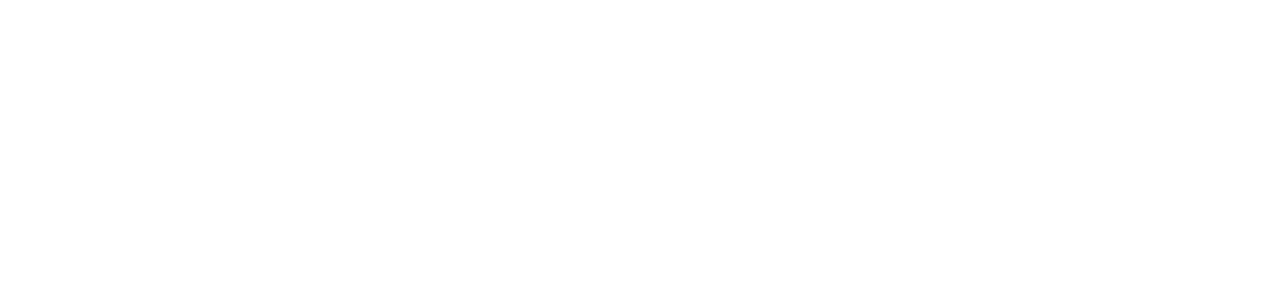
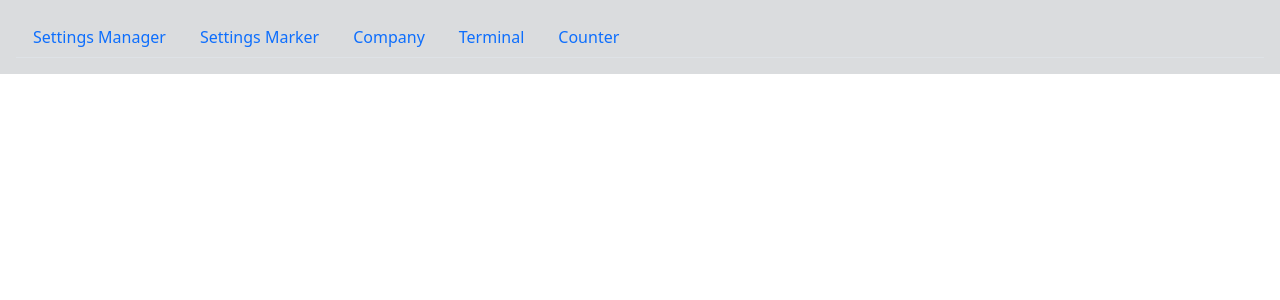
Before and after one commit to muhammedashifpa/zres, a React (Create React App) app: page /settings in a window 1280 px wide. Before the commit this address had no page. Shown: the top 300 px of the page. Built offline with nearby package versions, Linux system fonts and the light colour scheme.

Commit message:
added settings in the rout

```diff
--- a/src/App.js
+++ b/src/App.js
@@ -8,6 +8,7 @@
 } from "react-router-dom";
 import Pos from './components/pos/Pos';
 import Kds from './components/kds/Kds';
+import Settings from './components/settings/Settings';
 
 
 function App() {
@@ -17,6 +18,7 @@
         <Route path="" element={<Navigate to={'pos/options'} />} />
         <Route path="pos/*" element={<Pos />} />
         <Route path="kds/*" element={<Kds />} />
+        <Route path="settings/*" element={<Settings />} />
       </Routes>
     </div>
   );
--- /dev/null
+++ b/src/components/settings/Settings.jsx
@@ -0,0 +1,61 @@
+import React from 'react'
+import { Route, Routes } from 'react-router-dom';
+import styled from 'styled-components';
+import Tabs from '../utils/tabs/Tabs'
+import Company from './components/company/Company';
+import Counter from './components/counter/Counter';
+import SettingsMaker from './components/settingsMaker/SettingsMaker';
+import SettingsManager from './components/settingsManager/SettingsManager';
+import Terminal from './components/terminal/Terminal';
+
+const Settings = () => {
+  return (
+    <div className='bg-secondary bg-opacity-25 p-3'>
+      <Tabs data={TabData} />
+      <BodyWrapper className=''>
+        <Routes>
+          <Route path='settings-manager' element={<SettingsManager/>}/>
+          <Route path='settings-marker' element={<SettingsMaker/>}/>
+          <Route path='company' element={<Company/>}/>
+          <Route path='terminal' element={<Terminal/>}/>
+          <Route path='counter' element={<Counter/>}/>
+        </Routes>
+      </BodyWrapper>
+    </div>
+  )
+}
+
+export default Settings;
+
+
+const TabData = [
+  {
+    key:1,
+    path:'settings-manager',
+    name:'Settings Manager'
+  },
+  {
+    key:2,
+    path:'settings-marker',
+    name:'Settings Marker'
+  },
+  {
+    key:3,
+    path:'company',
+    name:'Company'
+  },
+  {
+    key:4,
+    path:'terminal',
+    name:'Terminal'
+  },
+  {
+    key:5,
+    path:'counter',
+    name:'Counter'
+  },
+];
+
+const BodyWrapper = styled.div`
+
+`
--- /dev/null
+++ b/src/components/settings/components/company/Company.jsx
@@ -0,0 +1,9 @@
+import React from 'react'
+
+const Company = () => {
+  return (
+    <div>Company</div>
+  )
+}
+
+export default Company
--- /dev/null
+++ b/src/components/settings/components/counter/Counter.jsx
@@ -0,0 +1,9 @@
+import React from 'react'
+
+const Counter = () => {
+  return (
+    <div>Counter</div>
+  )
+}
+
+export default Counter
--- /dev/null
+++ b/src/components/settings/components/settingsMaker/SettingsMaker.jsx
@@ -0,0 +1,9 @@
+import React from 'react'
+
+const SettingsMaker = () => {
+  return (
+    <div>SettingsMaker</div>
+  )
+}
+
+export default SettingsMaker
--- /dev/null
+++ b/src/components/settings/components/settingsManager/SettingsManager.jsx
@@ -0,0 +1,9 @@
+import React from 'react'
+
+const SettingsManager = () => {
+  return (
+    <div>SettingsManager</div>
+  )
+}
+
+export default SettingsManager
--- /dev/null
+++ b/src/components/settings/components/terminal/Terminal.jsx
@@ -0,0 +1,9 @@
+import React from 'react'
+
+const Terminal = () => {
+  return (
+    <div>Terminal</div>
+  )
+}
+
+export default Terminal
```
